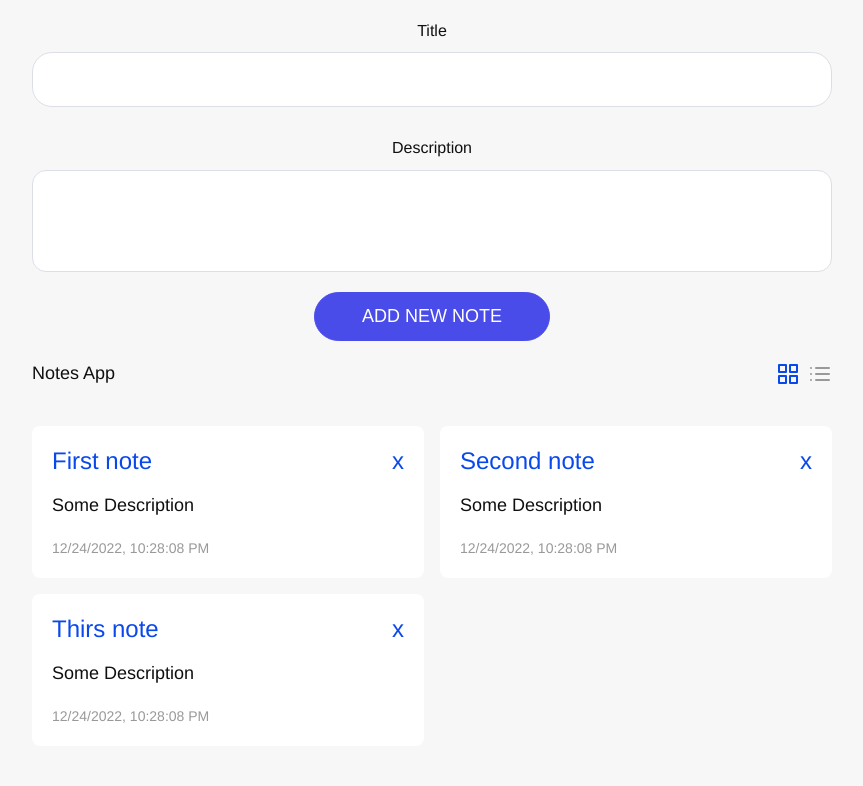
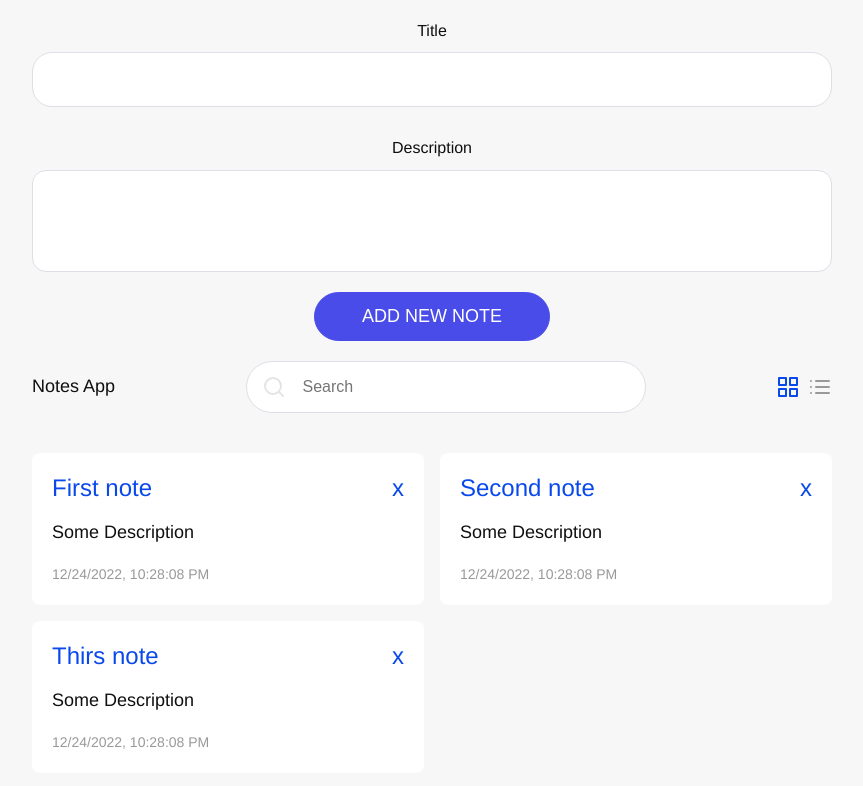
Before and after one commit to Equinox89/notes, a Vue app: page / in a window 1280 px wide. Shown: the top 786 px of the page, without its empty margins (208-1071 px from the left). Built offline with nearby package versions, Linux system fonts and the light colour scheme.

Commit message:
Search component

```diff
--- a/src/App.vue
+++ b/src/App.vue
@@ -7,6 +7,7 @@
           <NewNote :note="note" @addNewNote="addNewNote"/>
           <div class="note-header">
             <h1>{{ title }}</h1>
+            <Search :value="search" @search="search = $event"/>
             <div>
               <svg :class="{ active:grid }" @click="grid = true" xmlns="http://www.w3.org/2000/svg" width="24" height="24" viewBox="0 0 24 24" fill="none" stroke="currentColor" stroke-width="2" stroke-linecap="round" stroke-linejoin="round" ><rect x="3" y="3" width="7" height="7"></rect><rect x="14" y="3" width="7" height="7"></rect><rect x="14" y="14" width="7" height="7"></rect><rect x="3" y="14" width="7" height="7"></rect>
               </svg>
@@ -14,7 +15,7 @@
               </svg>
             </div>
           </div>
-          <Notes :notes="notes" :grid="grid" @remove="removeNote"/>
+          <Notes :notes="notesFilter" :grid="grid" @remove="removeNote"/>
         </div>
       </section>
 
@@ -27,12 +28,14 @@
 import Message from "@/components/Message.vue";
 import NewNote from "@/components/NewNote.vue";
 import Notes from "@/components/Notes.vue";
+import Search from "@/components/Search.vue";
 
 export default {
-  components: {Notes, NewNote, Message},
+  components: {Search, Notes, NewNote, Message},
   data() {
     return {
       title: 'Notes App',
+      search: '',
       message: null,
       grid: true,
       note: {
@@ -81,6 +84,23 @@
     removeNote(index) {
       this.notes.splice(index, 1)
     }
+  },
+  computed: {
+    notesFilter() {
+      let array = this.notes,
+          search = this.search
+      if(!search) return array
+      // Small
+      search.trim().toLowerCase()
+      // Filter
+      array = array.filter((item) => {
+        if(item.title.toLowerCase().indexOf(search) !== -1) {
+          return item
+        }
+      })
+      // Error
+      return array
+    }
   }
 }
 </script>
--- /dev/null
+++ b/src/components/Search.vue
@@ -0,0 +1,68 @@
+<template>
+  <div class="wrapper__search">
+
+    <!-- Search -->
+    <div class="search">
+      <div class="search-icon"><svg xmlns="http://www.w3.org/2000/svg" width="24" height="24" viewBox="0 0 24 24" fill="none" stroke="currentColor" stroke-width="2" stroke-linecap="round" stroke-linejoin="round" class="feather feather-search"><circle cx="11" cy="11" r="8"></circle><line x1="21" y1="21" x2="16.65" y2="16.65"></line></svg></div>
+    </div>
+    <!-- Search input -->
+    <input type="text" :placeholder="placeholder" v-model="search"/>
+
+  </div>
+</template>
+
+<script>
+export default {
+  props: {
+    value: {
+      type: String,
+      required: true
+    },
+    placeholder: {
+      type: String,
+      default: 'Search'
+    }
+  },
+  data () {
+    return { search: this.value }
+  },
+  watch: {
+    search (val) {
+      this.$emit('search', val);
+    }
+  }
+}
+</script>
+
+<style scoped>
+svg {
+  color: #e4e4e4;
+}
+/* Search */
+.wrapper__search {
+  position: relative;
+}
+.search {
+  top: 0px;
+  bottom: 0px;
+  left: 0px;
+  position: absolute;
+}
+.search-icon {
+  height: 100%;
+  padding-left: 16px;
+  padding-right: 16px;
+  align-items: center;
+  display: flex;
+}
+input {
+  padding: 16px 16px 16px 56px !important;
+  margin-bottom: 0px;
+  border-radius: 30px;
+  color: #909399;
+  font-size: 16px;
+  min-width: 400px;
+  height: auto;
+}
+
+</style>
```
